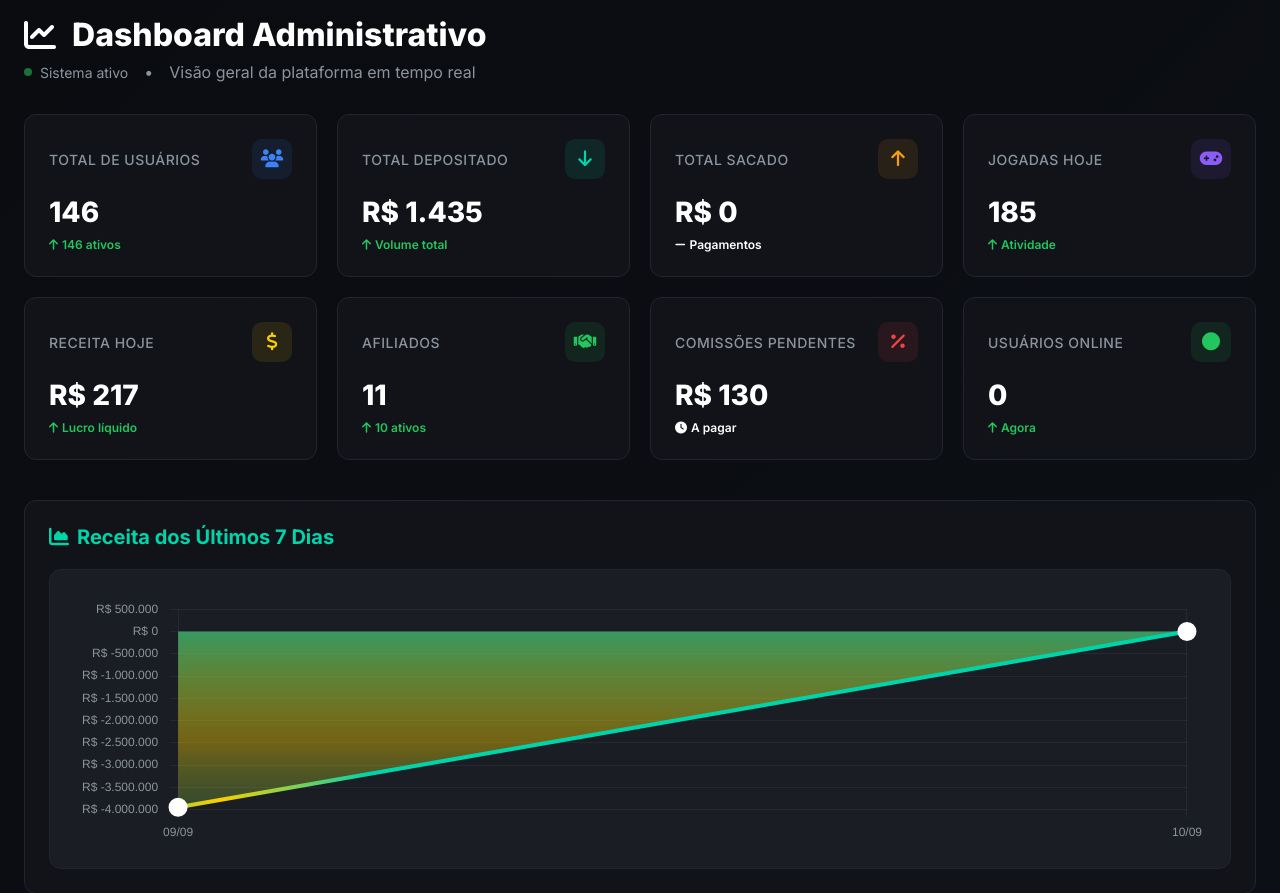
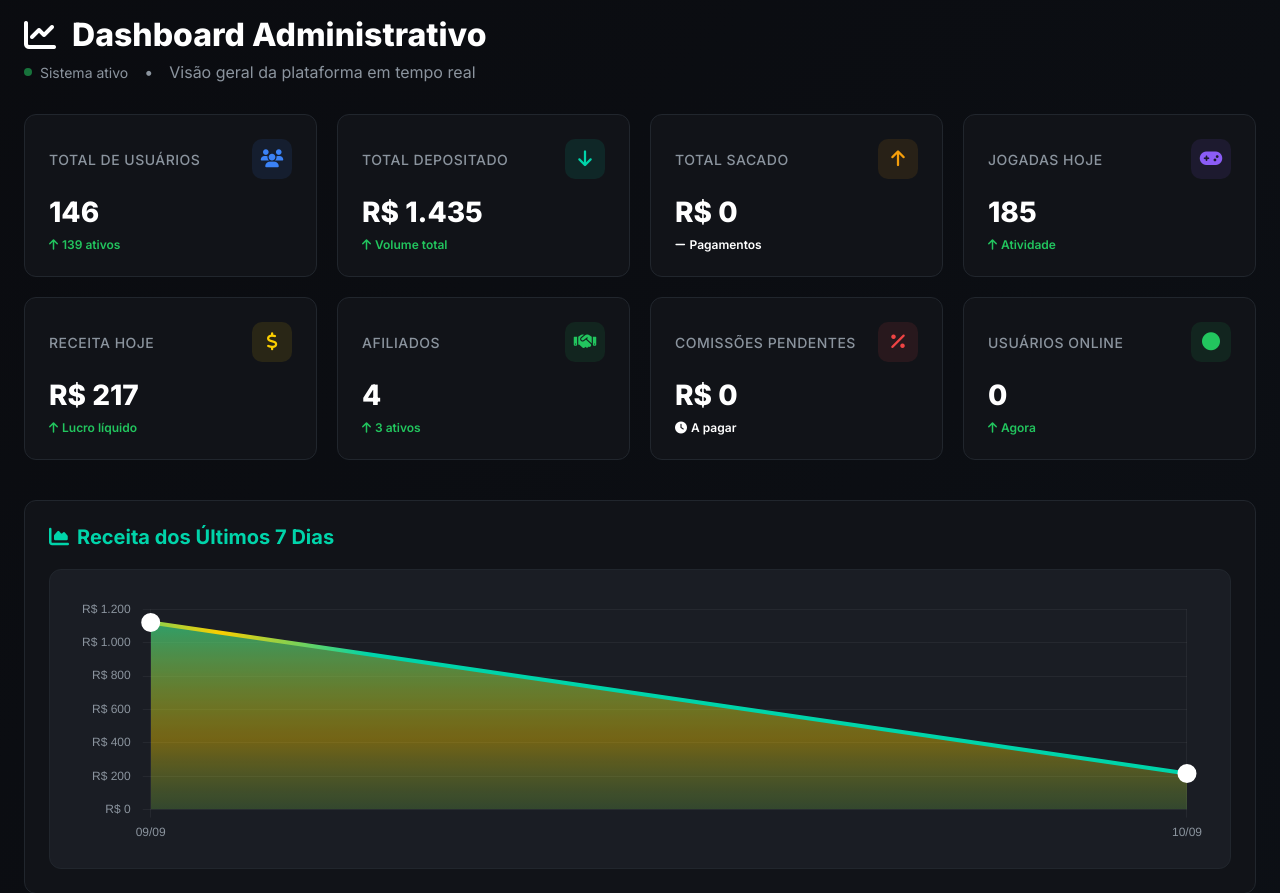
Before and after one commit to mamaefast-del/sistemacompleto, a PHP site: page /painel_admin.php in a window 1280 px wide. Shown: the part 389-1282 px from the top of the page. Run offline with PHP 8.4, Linux system fonts and the light colour scheme; a user stored in the database is signed in; data comes from the database, SQL or seed files in the repository.

Commit message:
Excluir contas demo dos cálculos do dashboard

```diff
--- a/painel_admin.php
+++ b/painel_admin.php
@@ -20,16 +20,36 @@ try {
 // Buscar estatísticas gerais
 try {
     $total_usuarios = $pdo->query("SELECT COUNT(*) FROM usuarios")->fetchColumn();
-    $usuarios_ativos = $pdo->query("SELECT COUNT(*) FROM usuarios WHERE ativo = 1")->fetchColumn();
-    $total_depositos = $pdo->query("SELECT COALESCE(SUM(valor), 0) FROM transacoes_pix WHERE status = 'aprovado'")->fetchColumn();
-    $total_saques = $pdo->query("SELECT COALESCE(SUM(valor), 0) FROM saques WHERE status = 'aprovado'")->fetchColumn();
-    $jogadas_hoje = $pdo->query("SELECT COUNT(*) FROM historico_jogos WHERE DATE(data_jogo) = CURDATE()")->fetchColumn();
-    $receita_hoje = $pdo->query("SELECT COALESCE(SUM(valor_apostado - valor_premiado), 0) FROM historico_jogos WHERE DATE(data_jogo) = CURDATE()")->fetchColumn();
+    $usuarios_ativos = $pdo->query("SELECT COUNT(*) FROM usuarios WHERE ativo = 1 AND conta_demo = 0")->fetchColumn();
+    $total_depositos = $pdo->query("
+        SELECT COALESCE(SUM(t.valor), 0)
+        FROM transacoes_pix t
+        JOIN usuarios u ON t.usuario_id = u.id
+        WHERE t.status = 'aprovado' AND u.conta_demo = 0
+    ")->fetchColumn();
+    $total_saques = $pdo->query("
+        SELECT COALESCE(SUM(s.valor), 0)
+        FROM saques s
+        JOIN usuarios u ON s.usuario_id = u.id
+        WHERE s.status = 'aprovado' AND u.conta_demo = 0
+    ")->fetchColumn();
+    $jogadas_hoje = $pdo->query("
+        SELECT COUNT(*)
+        FROM historico_jogos h
+        JOIN usuarios u ON h.usuario_id = u.id
+        WHERE DATE(h.data_jogo) = CURDATE() AND u.conta_demo = 0
+    ")->fetchColumn();
+    $receita_hoje = $pdo->query("
+        SELECT COALESCE(SUM(h.valor_apostado - h.valor_premiado), 0)
+        FROM historico_jogos h
+        JOIN usuarios u ON h.usuario_id = u.id
+        WHERE DATE(h.data_jogo) = CURDATE() AND u.conta_demo = 0
+    ")->fetchColumn();
 
     // Estatísticas de afiliados
-    $total_afiliados = $pdo->query("SELECT COUNT(*) FROM usuarios WHERE codigo_afiliado IS NOT NULL AND codigo_afiliado != ''")->fetchColumn();
-    $afiliados_ativos = $pdo->query("SELECT COUNT(*) FROM usuarios WHERE afiliado_ativo = 1")->fetchColumn();
-    $comissoes_pendentes = $pdo->query("SELECT COALESCE(SUM(comissao), 0) FROM usuarios WHERE afiliado_ativo = 1")->fetchColumn();
+    $total_afiliados = $pdo->query("SELECT COUNT(*) FROM usuarios WHERE codigo_afiliado IS NOT NULL AND codigo_afiliado != '' AND conta_demo = 0")->fetchColumn();
+    $afiliados_ativos = $pdo->query("SELECT COUNT(*) FROM usuarios WHERE afiliado_ativo = 1 AND conta_demo = 0")->fetchColumn();
+    $comissoes_pendentes = $pdo->query("SELECT COALESCE(SUM(comissao), 0) FROM usuarios WHERE afiliado_ativo = 1 AND conta_demo = 0")->fetchColumn();
 
 } catch (PDOException $e) {
     $total_usuarios = $usuarios_ativos = $total_depositos = $total_saques = $jogadas_hoje = $receita_hoje = 0;
@@ -39,10 +59,11 @@ try {
 // Buscar últimas jogadas
 try {
     $ultimas_jogadas = $pdo->query("
-        SELECT h.*, u.nome, u.email, r.nome as raspadinha_nome
+        SELECT h.*, u.nome, u.email, r.nome as raspadinha_nome, u.conta_demo
         FROM historico_jogos h
         LEFT JOIN usuarios u ON h.usuario_id = u.id
         LEFT JOIN raspadinhas_config r ON h.raspadinha_id = r.id
+        WHERE u.conta_demo = 0
         ORDER BY h.data_jogo DESC
         LIMIT 10
     ")->fetchAll();
@@ -54,11 +75,12 @@ try {
 try {
     $receita_7_dias = $pdo->query("
         SELECT
-            DATE(data_jogo) as data,
-            COALESCE(SUM(valor_apostado - valor_premiado), 0) as receita
-        FROM historico_jogos
-        WHERE data_jogo >= DATE_SUB(NOW(), INTERVAL 7 DAY)
-        GROUP BY DATE(data_jogo)
+            DATE(h.data_jogo) as data,
+            COALESCE(SUM(h.valor_apostado - h.valor_premiado), 0) as receita
+        FROM historico_jogos h
+        JOIN usuarios u ON h.usuario_id = u.id
+        WHERE h.data_jogo >= DATE_SUB(NOW(), INTERVAL 7 DAY) AND u.conta_demo = 0
+        GROUP BY DATE(h.data_jogo)
         ORDER BY data ASC
     ")->fetchAll();
 } catch (PDOException $e) {
```
